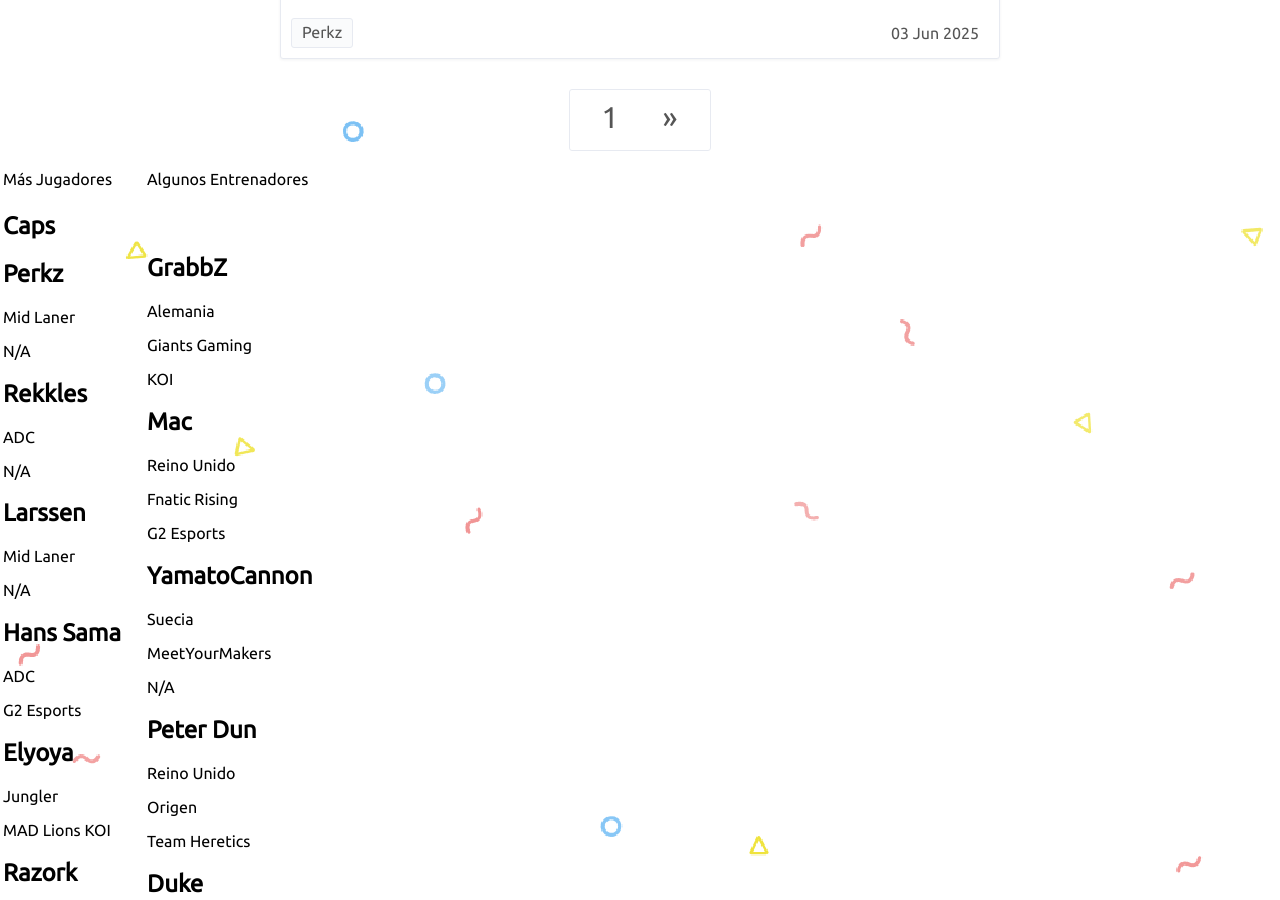
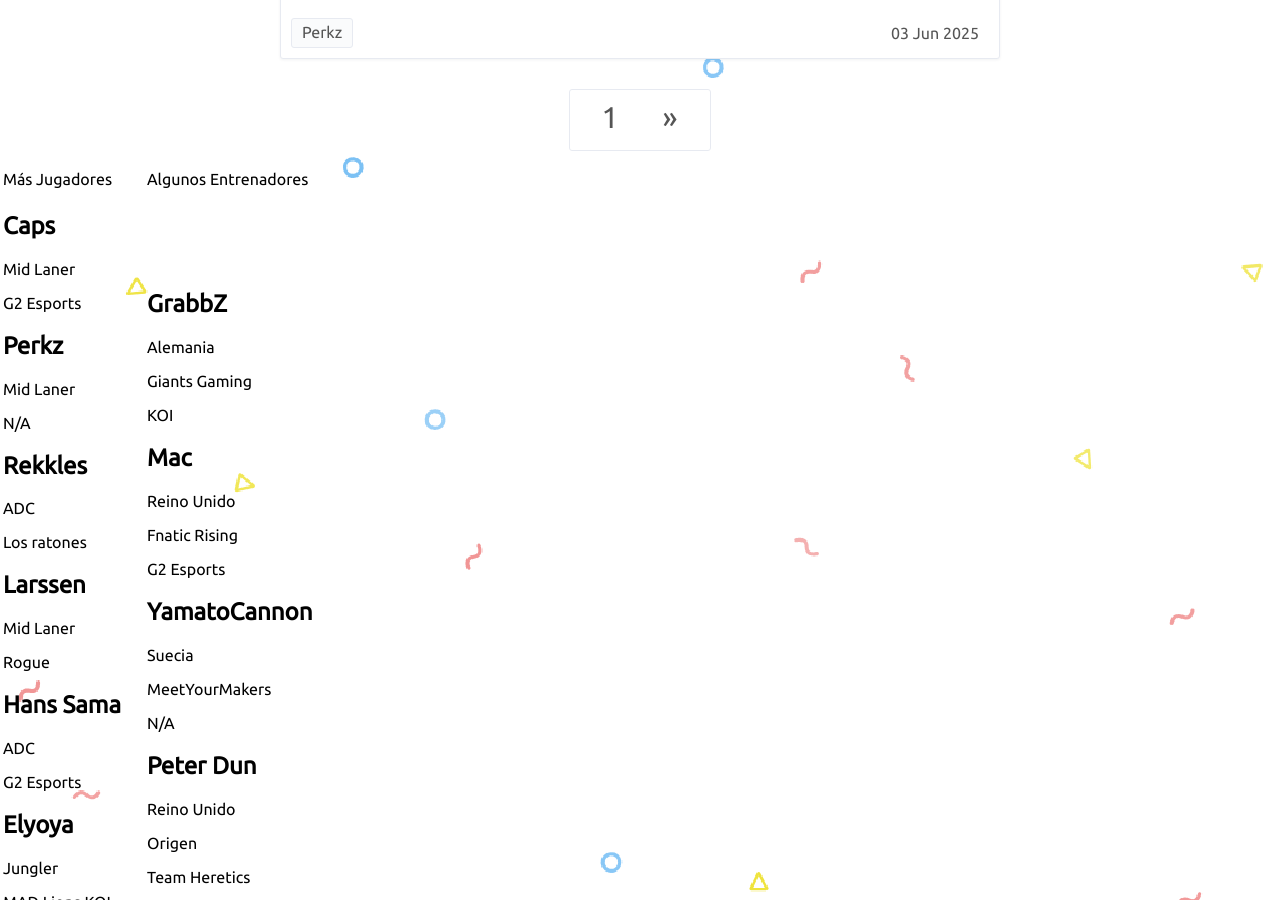
Before and after one commit to antonioperezmartindenicolas/antonioperezmartindenicolas.github.io, a Jekyll site: the page built from index.html, in a window 1280 px wide and 900 px high, scrolled down 1393 px. Built offline with Jekyll 4.4.1, drawn with Linux system fonts in a browser that asks for light colours; comment, search, counter and statistics services are not loaded.

```diff
--- a/_data/jugadores.json
+++ b/_data/jugadores.json
@@ -1,9 +1,9 @@
 [
     {
         "nombre": "Caps",
-        "nacionalidad": "Dinamarca",
-        "equipo_debut": "Enigma Esports",
-        "equipo_actual": "G2 Esports"
+        "posicion": "Mid Laner",
+        "nacionalidad": "Danesa",
+        "equipo": "G2 Esports"
     },
     {
         "nombre": "Perkz",
@@ -15,13 +15,13 @@
         "nombre": "Rekkles",
         "posicion": "ADC",
         "nacionalidad": "Suecia",
-        "equipo": "N/A"
+        "equipo": "Los ratones"
     },
     {
         "nombre": "Larssen",
         "posicion": "Mid Laner",
         "nacionalidad": "Suecia",
-        "equipo": "N/A"
+        "equipo": "Rogue"
     },
     {
         "nombre": "Hans Sama",
```
Also changed, not shown: _posts/2025-06-03-larssen.md (+2 -2 lines), _posts/2025-06-03-perkz.md (+3 -0 lines), assets/larssen.jpeg (renamed from assets/larrssen.jpeg).
